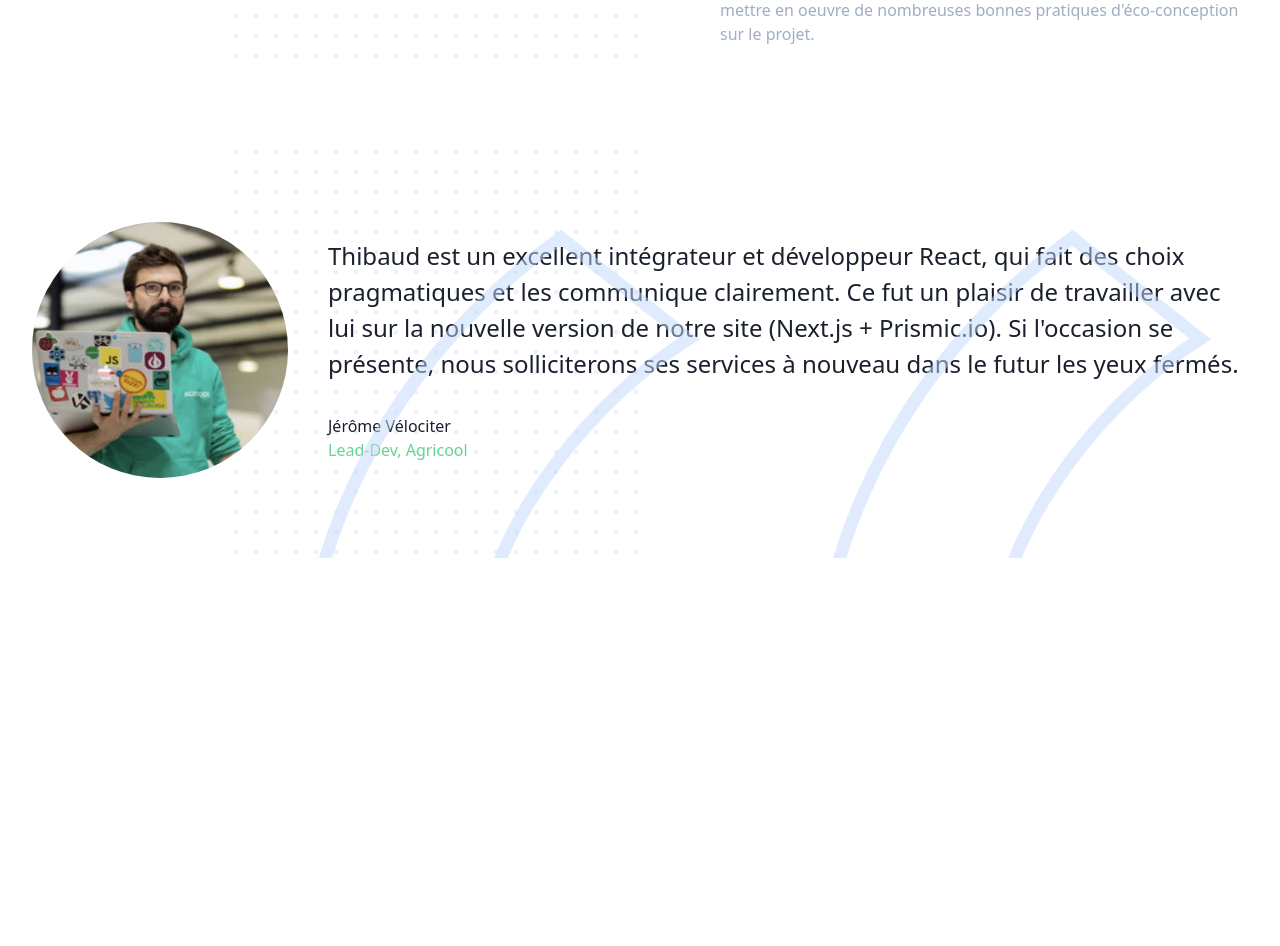
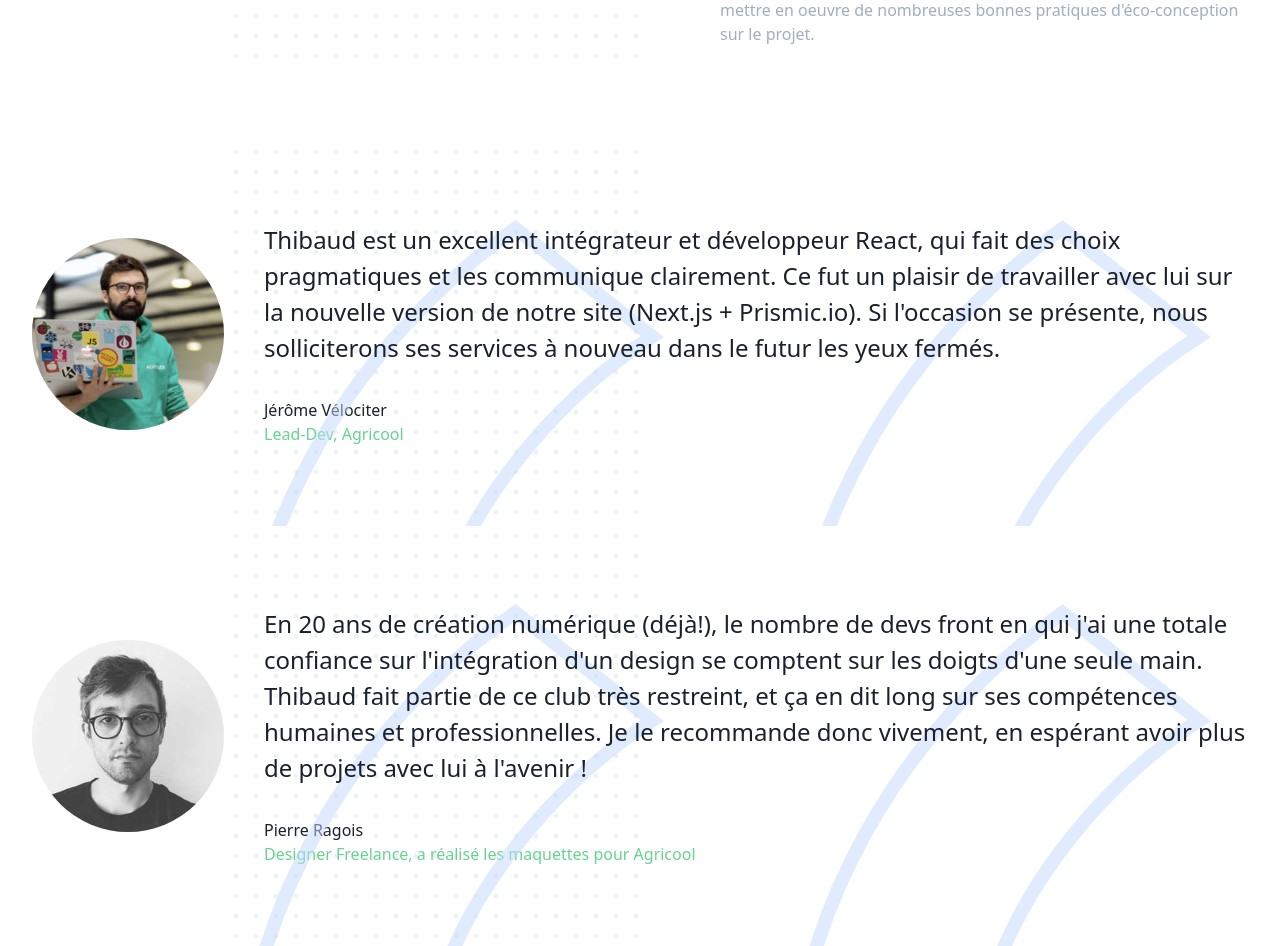
Before and after one commit to tidusia/thibaud-on-next, a Next.js app: page / in a window 1280 px wide. Shown: the part 2300-3246 px from the top of the page. Before the commit the page ends 2858 px from the top, so only its background shows below. Built offline with nearby package versions, Linux system fonts and the light colour scheme; what @tailwindcss/ui would draw is missing.

Commit message:
Create second testimonial from Pierre

```diff
--- a/components/Testimonial/index.tsx
+++ b/components/Testimonial/index.tsx
@@ -43,12 +43,12 @@ const Testimonial = ({ picture, name, position, content }: Props) => (
 
       <div className="relative lg:flex lg:items-center">
         <div className="hidden lg:block lg:flex-shrink-0">
-          <img className="h-64 w-64 rounded-full" src={picture} alt={name} />
+          <img className="h-48 w-48 rounded-full" src={picture} alt={name} />
         </div>
 
         <div className="relative lg:ml-10">
           <svg
-            className="absolute top-0 left-0 transform -translate-x-8 -translate-y-24 h-36 w-36 text-indigo-200 opacity-50"
+            className="absolute z-0 top-0 left-0 transform -translate-x-8 -translate-y-24 h-36 w-36 text-indigo-200 opacity-50"
             stroke="currentColor"
             fill="none"
             viewBox="0 0 144 144"
@@ -59,7 +59,7 @@ const Testimonial = ({ picture, name, position, content }: Props) => (
             />
           </svg>
           <blockquote>
-            <div className="text-2xl leading-9 font-medium text-gray-900">
+            <div className="relative z-10 text-2xl leading-9 font-medium text-gray-900">
               <p>{content}</p>
             </div>
             <footer className="mt-8">
@@ -67,8 +67,8 @@ const Testimonial = ({ picture, name, position, content }: Props) => (
                 <div className="flex-shrink-0 lg:hidden">
                   <img
                     className="h-12 w-12 rounded-full"
-                    src="https://images.unsplash.com/photo-1494790108377-be9c29b29330?ixlib=rb-1.2.1&ixid=eyJhcHBfaWQiOjEyMDd9&auto=format&fit=facearea&facepad=2&w=256&h=256&q=80"
-                    alt=""
+                    src={picture}
+                    alt={name}
                   />
                 </div>
                 <div className="ml-4 lg:ml-0">
--- a/pages/index.tsx
+++ b/pages/index.tsx
@@ -15,6 +15,13 @@ const Home: NextPage = () => (
       position="Lead-Dev, Agricool"
       content="Thibaud est un excellent intégrateur et développeur React, qui fait des choix pragmatiques et les communique clairement. Ce fut un plaisir de travailler avec lui sur la nouvelle version de notre site (Next.js + Prismic.io). Si l'occasion se présente, nous solliciterons ses services à nouveau dans le futur les yeux fermés."
     />
+
+    <Testimonial
+      picture="/images/pierre-ragois.jpg"
+      name="Pierre Ragois"
+      position="Designer Freelance, a réalisé les maquettes pour Agricool"
+      content="En 20 ans de création numérique (déjà!), le nombre de devs front en qui j'ai une totale confiance sur l'intégration d'un design se comptent sur les doigts d'une seule main. Thibaud fait partie de ce club très restreint, et ça en dit long sur ses compétences humaines et professionnelles. Je le recommande donc vivement, en espérant avoir plus de projets avec lui à l'avenir !"
+    />
   </div>
 );
 
```
Also changed, not shown: public/images/pierre-ragois.jpg (added).
